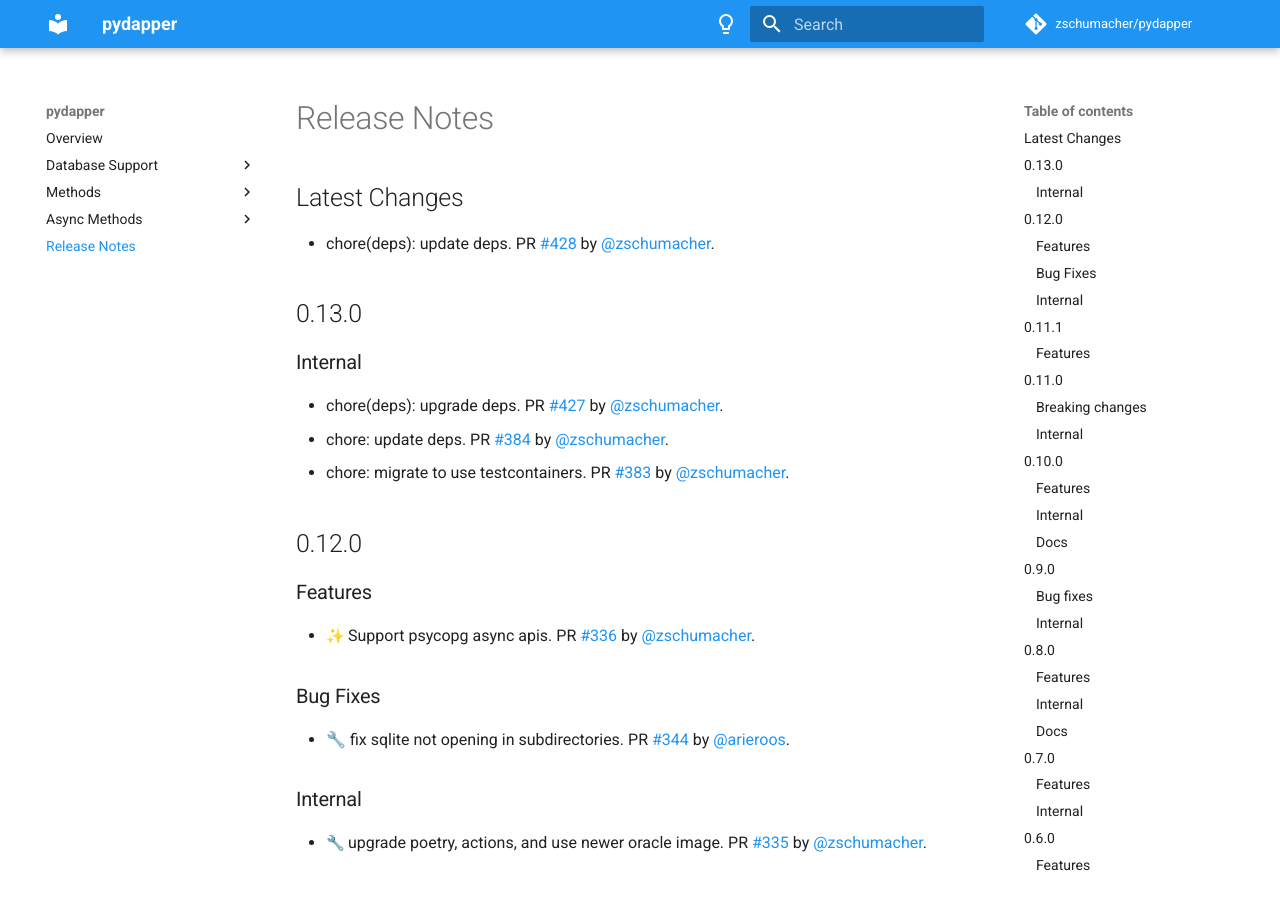
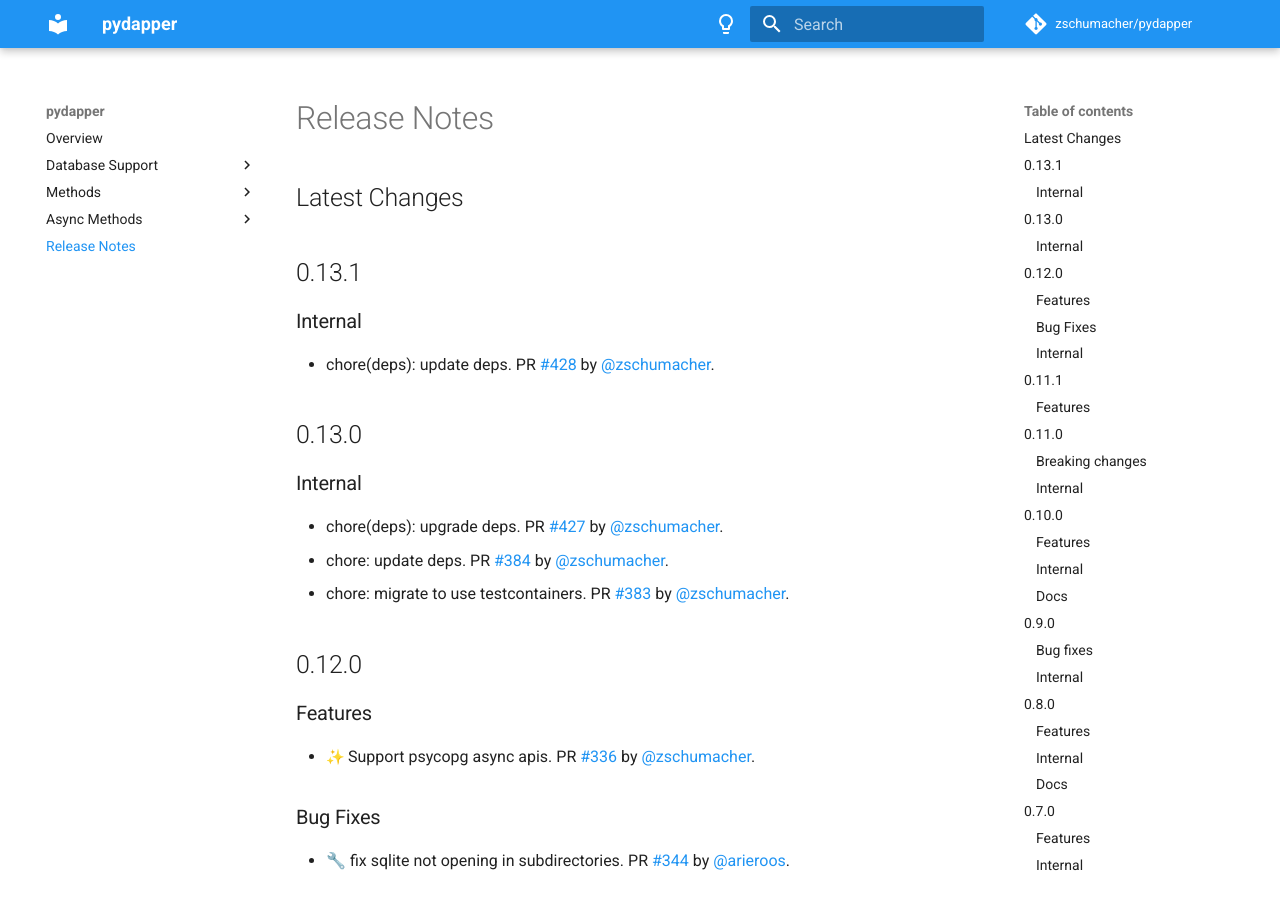
Before and after one commit to zschumacher/pydapper, an MkDocs documentation site: the page built from docs/release_notes.md, in a window 1280 px wide and 900 px high. Built offline with MkDocs 1.6.1 and Material for MkDocs 9.7.7, drawn with Linux system fonts in a browser that asks for light colours; emoji names are drawn with the system emoji font; comment, search, counter and statistics services are not loaded.

Commit message:
:sparkles: release 0.13.1

```diff
--- a/docs/release_notes.md
+++ b/docs/release_notes.md
@@ -1,5 +1,8 @@
 ## Latest Changes
 
+
+## 0.13.1
+### Internal
 * chore(deps): update deps. PR [#428](https://github.com/zschumacher/pydapper/pull/428) by [@zschumacher](https://github.com/zschumacher).
 
 ## 0.13.0
--- a/pyproject.toml
+++ b/pyproject.toml
@@ -1,6 +1,6 @@
 [tool.poetry]
 name = "pydapper"
-version = "0.13.0"
+version = "0.13.1"
 description = "A python micro ORM inspired by the nuget package Dapper"
 authors = ["Zach Schumacher <zschu15@gmail.com>"]
 license = "MIT"
```
